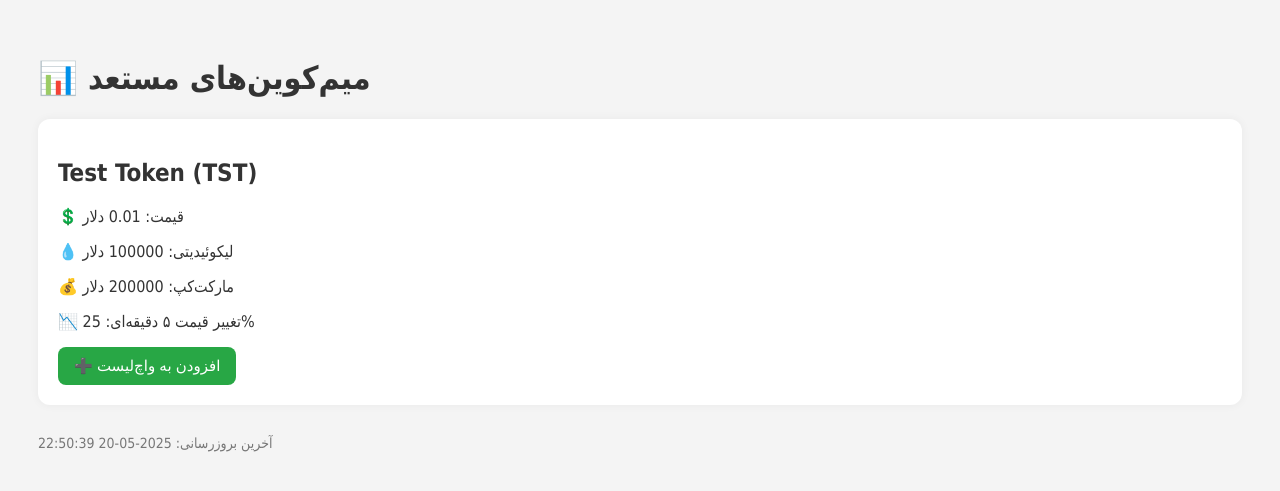
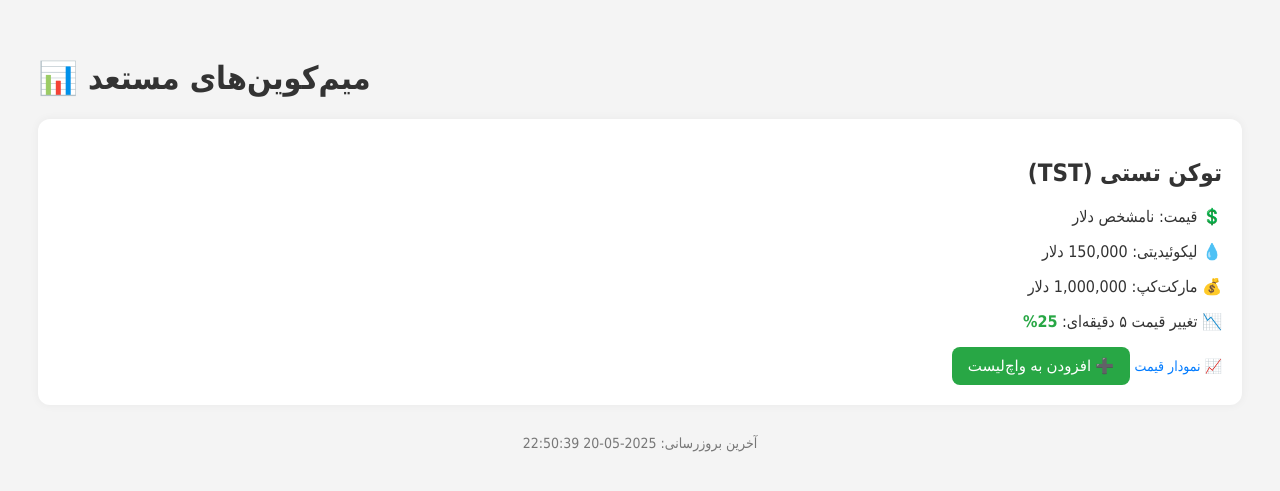
Before and after one commit to tmg1981/mim, a Flask app: page / in a window 1280 px wide. Shown: the top 491 px of the page. Run offline with Flask 3, Linux system fonts and the light colour scheme; parts of the project's set-up code (start-up, migrations or seed data) failed here and were passed over.

Commit message:
اضافه کردن لینک نمودار

```diff
--- a/app.py
+++ b/app.py
@@ -1,67 +1,217 @@
-from flask import Flask, render_template, request, redirect
-import datetime
+from flask import Flask, render_template, request, jsonify
+import requests
+import time
+import threading
+import json
+import os
+from dotenv import load_dotenv
+from datetime import datetime
 import pytz
-import requests
-import os
+
+load_dotenv()
+
+TELEGRAM_TOKEN = os.getenv('TELEGRAM_TOKEN')
+CHAT_ID = int(os.getenv('CHAT_ID'))
 
 app = Flask(__name__)
 
-# محیط زمان محلی (تهران)
-tehran = pytz.timezone('Asia/Tehran')
+# تنظیمات API
+base_url = 'https://api.geckoterminal.com/api/v2'
+networks = ['solana', 'base', 'arbitrum']
 
-# متغیر محیطی برای توکن ربات تلگرام
-TELEGRAM_BOT_TOKEN = os.getenv("TELEGRAM_BOT_TOKEN")
-TELEGRAM_CHAT_ID = os.getenv("TELEGRAM_CHAT_ID")
+# فیلترها
+min_market_cap = 500000
+min_volume_24h = 1000000
+min_price_change_5m = 5
+max_age_minutes = 120  # توکن تازه‌لانچ‌شده
+min_liquidity = 90000
+min_liq_to_cap_ratio = 0.3
+max_total_supply = 1_000_000_000
 
-# توکن تستی
-TOKENS = [
-    {
-        "name": "Test Token",
-        "symbol": "TST",
-        "price_usd": 0.01,
-        "liquidity_usd": 100000,
-        "market_cap": 200000,
-        "price_change_5m": 25,  # درصد تغییر بالا برای تست
-        "pair_address": "0x1234567890abcdef"
+# کش دیتا
+DATA_CACHE = []
+last_updated = None
+WATCHLIST_FILE = 'watchlist.json'
+if not os.path.exists(WATCHLIST_FILE):
+    with open(WATCHLIST_FILE, 'w') as f:
+        json.dump([], f)
+
+def send_telegram_message(message):
+    url = f'https://api.telegram.org/bot{TELEGRAM_TOKEN}/sendMessage'
+    data = {
+        'chat_id': CHAT_ID,
+        'text': message,
+        'parse_mode': 'HTML'
     }
-]
+    try:
+        resp = requests.post(url, data=data)
+        resp.raise_for_status()
+    except Exception as e:
+        print(f"Telegram send error: {e}")
 
-WATCHLIST = set()
+def get_top_pools(network):
+    url = f'{base_url}/networks/{network}/pools'
+    response = requests.get(url)
+    if response.status_code == 200:
+        return response.json().get('data', [])
+    return []
 
-def send_telegram_message(text):
-    if TELEGRAM_BOT_TOKEN and TELEGRAM_CHAT_ID:
-        url = f"https://api.telegram.org/bot{TELEGRAM_BOT_TOKEN}/sendMessage"
-        payload = {
-            "chat_id": TELEGRAM_CHAT_ID,
-            "text": text,
-            "parse_mode": "HTML"
-        }
+def get_token_info(network, token_address):
+    url = f'{base_url}/networks/{network}/tokens/{token_address}/info'
+    response = requests.get(url)
+    if response.status_code == 200:
+        return response.json().get('data', {}).get('attributes', {})
+    return {}
+
+def get_top_holders(network, token_address):
+    url = f'{base_url}/networks/{network}/tokens/{token_address}/top_holders'
+    response = requests.get(url)
+    if response.status_code == 200:
+        return response.json().get('data', [])
+    return []
+
+def fetch_data():
+    global DATA_CACHE, last_updated
+    DATA_CACHE = []
+    for network in networks:
         try:
-            requests.post(url, data=payload)
+            pools = get_top_pools(network)
+            for pool in pools:
+                attributes = pool['attributes']
+                liquidity = float(attributes.get('reserve_in_usd', 0))
+                market_cap = float(attributes.get('market_cap_usd', 0) or 0)
+                age_minutes = int(attributes.get('age_minutes', 0))
+                volume_24h = float(attributes.get('volume_usd_24h', 0))
+                price_change_5m = float(attributes.get('price_change_percentage_5m', 0))
+
+                base_token = attributes.get('base_token', {})
+                token_address = base_token.get('address')
+                token_name = base_token.get('name')
+                token_symbol = base_token.get('symbol')
+
+                # فیلترهای اولیه
+                if (not token_name or not token_symbol or
+                    market_cap < min_market_cap or
+                    liquidity < min_liquidity or
+                    market_cap == 0 or
+                    liquidity / market_cap < min_liq_to_cap_ratio or
+                    age_minutes > max_age_minutes or
+                    volume_24h < min_volume_24h or
+                    price_change_5m < min_price_change_5m):
+                    continue
+
+                token_info = get_token_info(network, token_address)
+                socials = token_info.get('socials', {})
+                creator_token_count = token_info.get('creator_token_count', 0)
+                total_supply = float(token_info.get('total_supply', 0) or 0)
+
+                if total_supply > max_total_supply:
+                    continue
+
+                holders = get_top_holders(network, token_address)
+                top_10_percent = sum(float(h['attributes']['percentage']) for h in holders[:10]) if holders else 0
+                top_holder_percent = float(holders[0]['attributes']['percentage']) if holders else 0
+                top_holder_label = holders[0]['attributes'].get('label', '') if holders else ''
+
+                # بررسی ریسک‌ها
+                risk_notes = []
+                if top_10_percent > 25:
+                    risk_notes.append("Top 10 > 25%")
+                if creator_token_count > 0:
+                    risk_notes.append("Creator سابقه دارد")
+                if top_holder_percent > 10:
+                    risk_notes.append("1 نفر > 10%")
+                if top_holder_label.lower() != 'liquidity pool':
+                    risk_notes.append("هولدر اول شخصی است")
+                if not socials.get('twitter') and not socials.get('telegram'):
+                    risk_notes.append("بدون سوشال‌مدیا")
+
+                token_data = {
+                    'network': network,
+                    'token_name': token_name,
+                    'token_symbol': token_symbol,
+                    'liquidity': liquidity,
+                    'market_cap': market_cap,
+                    'age': age_minutes,
+                    'volume_24h': volume_24h,
+                    'price_change_5m': price_change_5m,
+                    'address': token_address,
+                    'socials': socials,
+                    'risks': risk_notes,
+                    'chart_url': f"https://www.dextools.io/app/en/{network}/pair-explorer/{token_address}"
+                }
+
+                DATA_CACHE.append(token_data)
         except Exception as e:
-            print("Telegram error:", e)
+            print(f"خطا در پردازش شبکه {network}: {e}")
 
-@app.route("/")
-def index():
-    now_tehran = datetime.datetime.now(tehran)
-    last_updated = now_tehran.strftime('%Y-%m-%d %H:%M:%S')
+    # اضافه کردن توکن تستی برای تست دکمه‌ها و پیام تلگرام
+    test_token = {
+        'network': 'testnet',
+        'token_name': 'توکن تستی',
+        'token_symbol': 'TST',
+        'liquidity': 150000,
+        'market_cap': 1000000,
+        'age': 5,
+        'volume_24h': 200000,
+        'price_change_5m': 25,  # بالای 20 درصد برای تست هشدار
+        'address': '0xTestTokenAddress1234567890',
+        'socials': {'twitter': 'https://twitter.com/testtoken', 'telegram': None},
+        'risks': [],
+        'chart_url': 'https://www.dextools.io/app/en/ethereum/pair-explorer/0xTestTokenAddress1234567890'
+    }
+    DATA_CACHE.append(test_token)
 
-    # هشدار قیمت بالا
-    for token in TOKENS:
-        if token["price_change_5m"] > 20 and token["symbol"] not in WATCHLIST:
-            msg = f"🚨 تغییر قیمت شدید برای <b>{token['name']} ({token['symbol']})</b>\n📈 تغییر: {token['price_change_5m']}%\n💧 لیکوئیدیتی: ${token['liquidity_usd']:,}"
+    # زمان بروزرسانی با timezone تهران
+    tz = pytz.timezone('Asia/Tehran')
+    last_updated = datetime.now(tz).strftime('%Y-%m-%d %H:%M:%S')
+
+def auto_fetch():
+    while True:
+        fetch_data()
+        time.sleep(60)
+
+def send_watchlist_to_telegram():
+    with open(WATCHLIST_FILE, 'r') as f:
+        watchlist = json.load(f)
+
+    for item in DATA_CACHE:
+        if item['address'] in watchlist:
+            msg = f"""
+📢 <b>{item['token_name']} ({item['token_symbol']})</b>
+🌐 <b>Network:</b> {item['network']}
+💰 <b>Liquidity:</b> ${item['liquidity']:,.0f}
+📈 <b>Market Cap:</b> ${item['market_cap']:,.0f}
+⏱ <b>Age:</b> {item['age']} mins
+📊 <b>24h Volume:</b> ${item['volume_24h']:,.0f}
+📉 <b>5m Change:</b> {item['price_change_5m']}%
+🔗 <b>Token:</b> <code>{item['address']}</code>
+🚨 <b>Risks:</b> {' | '.join(item['risks']) if item['risks'] else 'None'}
+"""
             send_telegram_message(msg)
 
-    return render_template("index.html", tokens=TOKENS, last_updated=last_updated)
+def auto_telegram():
+    while True:
+        send_watchlist_to_telegram()
+        time.sleep(60)
 
-@app.route("/add_to_watchlist/<symbol>", methods=["POST"])
-def add_to_watchlist(symbol):
-    WATCHLIST.add(symbol)
-    token = next((t for t in TOKENS if t["symbol"] == symbol), None)
-    if token:
-        msg = f"👁 توکن <b>{token['name']} ({symbol})</b> به واچ‌لیست افزوده شد."
-        send_telegram_message(msg)
-    return redirect("/")
+@app.route('/')
+def index():
+    return render_template('index.html', tokens=DATA_CACHE, last_updated=last_updated)
 
-if __name__ == "__main__":
-    app.run(host="0.0.0.0", port=10000)
+@app.route('/watchlist', methods=['POST'])
+def add_to_watchlist():
+    token_address = request.json.get('address')
+    with open(WATCHLIST_FILE, 'r+') as f:
+        watchlist = json.load(f)
+        if token_address not in watchlist:
+            watchlist.append(token_address)
+            f.seek(0)
+            json.dump(watchlist, f)
+            f.truncate()
+    return jsonify({'status': 'ok'})
+
+if __name__ == '__main__':
+    threading.Thread(target=auto_fetch, daemon=True).start()
+    threading.Thread(target=auto_telegram, daemon=True).start()
+    app.run(host='0.0.0.0', port=int(os.getenv('PORT', 10000)), debug=True)
--- a/templates/index.html
+++ b/templates/index.html
@@ -1,7 +1,7 @@
 <!DOCTYPE html>
 <html lang="fa">
 <head>
-    <meta charset="UTF-8">
+    <meta charset="UTF-8" />
     <title>میم‌کوین‌های مستعد</title>
     <style>
         body {
@@ -16,6 +16,7 @@
             margin-bottom: 15px;
             border-radius: 12px;
             box-shadow: 0 0 10px rgba(0,0,0,0.05);
+            direction: rtl;
         }
         button {
             padding: 10px 16px;
@@ -25,11 +26,41 @@
             font-size: 15px;
             border-radius: 8px;
             cursor: pointer;
+            transition: background-color 0.3s ease;
+        }
+        button:hover {
+            background-color: #218838;
         }
         .timestamp {
             font-size: 14px;
             color: #777;
             margin-top: 30px;
+            text-align: center;
+        }
+        .price-change {
+            font-weight: bold;
+        }
+        .price-positive {
+            color: #28a745;
+        }
+        .price-negative {
+            color: #dc3545;
+        }
+        .chart-link {
+            display: inline-block;
+            margin-top: 6px;
+            font-size: 14px;
+            text-decoration: none;
+            color: #007bff;
+        }
+        .chart-link:hover {
+            text-decoration: underline;
+        }
+        .msg {
+            color: green;
+            margin-top: 8px;
+            font-size: 14px;
+            display: none;
         }
     </style>
 </head>
@@ -38,17 +69,48 @@
 
     {% for token in tokens %}
     <div class="token">
-        <h2>{{ token.name }} ({{ token.symbol }})</h2>
-        <p>💲 قیمت: {{ token.price_usd }} دلار</p>
-        <p>💧 لیکوئیدیتی: {{ token.liquidity_usd }} دلار</p>
-        <p>💰 مارکت‌کپ: {{ token.market_cap }} دلار</p>
-        <p>📉 تغییر قیمت ۵ دقیقه‌ای: {{ token.price_change_5m }}%</p>
-        <form action="/add_to_watchlist/{{ token.symbol }}" method="post">
-            <button type="submit">➕ افزودن به واچ‌لیست</button>
-        </form>
+        <h2>{{ token.token_name }} ({{ token.token_symbol }})</h2>
+        <p>💲 قیمت: {{ token.price_usd or "نامشخص" }} دلار</p>
+        <p>💧 لیکوئیدیتی: {{ "{:,.0f}".format(token.liquidity) }} دلار</p>
+        <p>💰 مارکت‌کپ: {{ "{:,.0f}".format(token.market_cap) }} دلار</p>
+        <p>
+            📉 تغییر قیمت ۵ دقیقه‌ای:
+            <span class="price-change {% if token.price_change_5m >= 0 %}price-positive{% else %}price-negative{% endif %}">
+                {{ token.price_change_5m }}%
+            </span>
+        </p>
+        {% if token.address %}
+        <a
+          href="https://www.coingecko.com/en/coins/{{ token.token_symbol | lower }}"
+          target="_blank"
+          class="chart-link"
+          >📈 نمودار قیمت</a>
+        {% endif %}
+
+        <button onclick="addToWatchlist('{{ token.address }}', this)">➕ افزودن به واچ‌لیست</button>
+        <div class="msg">به واچ‌لیست اضافه شد!</div>
     </div>
     {% endfor %}
 
     <div class="timestamp">آخرین بروزرسانی: {{ last_updated }}</div>
+
+    <script>
+    function addToWatchlist(address, btn) {
+        fetch('/watchlist', {
+            method: 'POST',
+            headers: {'Content-Type': 'application/json'},
+            body: JSON.stringify({address: address})
+        }).then(response => response.json())
+        .then(data => {
+            if(data.status === 'ok') {
+                const msg = btn.nextElementSibling;
+                msg.style.display = 'inline-block';
+                setTimeout(() => { msg.style.display = 'none'; }, 3000);
+            } else {
+                alert('خطا در افزودن به واچ‌لیست');
+            }
+        }).catch(() => alert('خطا در ارتباط با سرور'));
+    }
+    </script>
 </body>
 </html>
```
